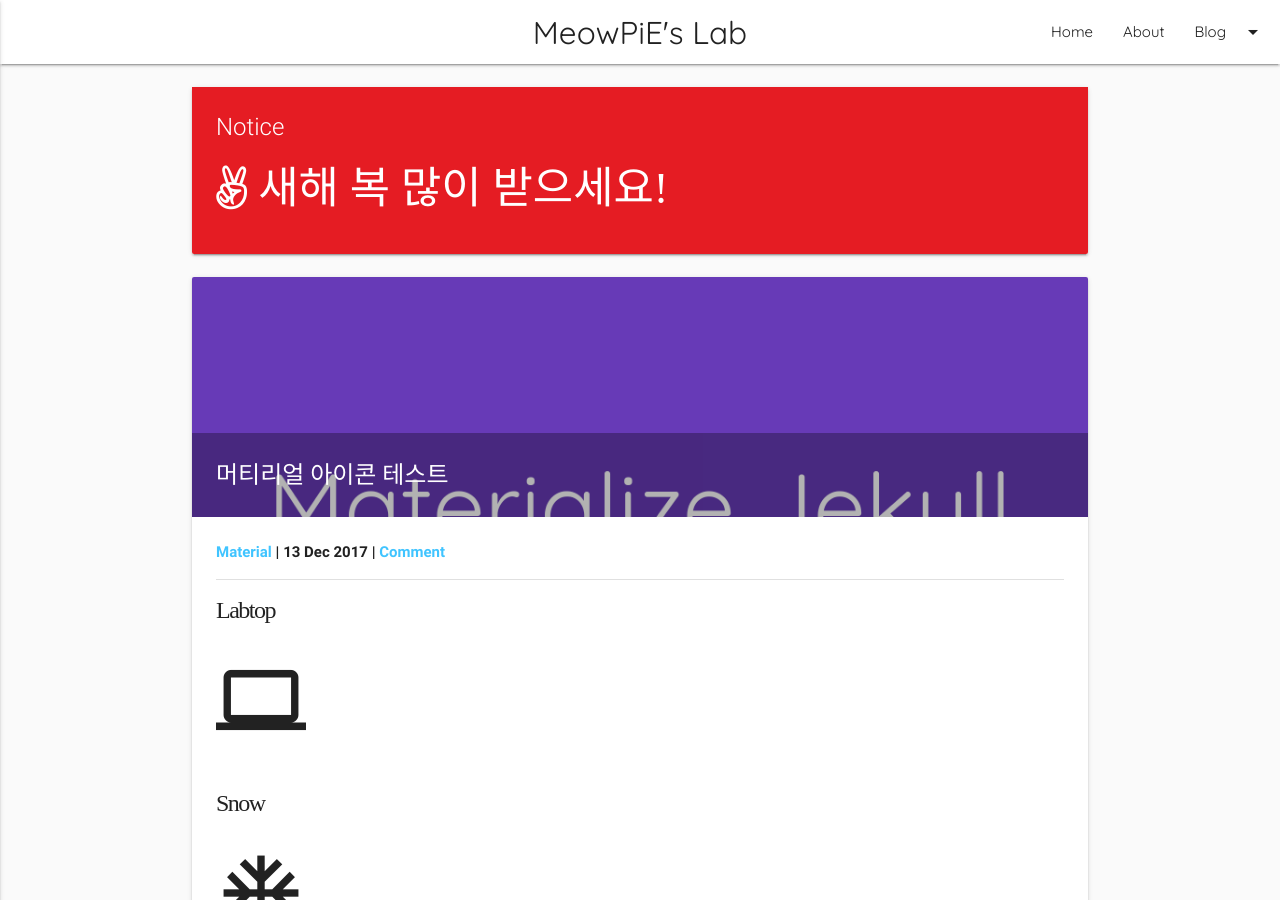
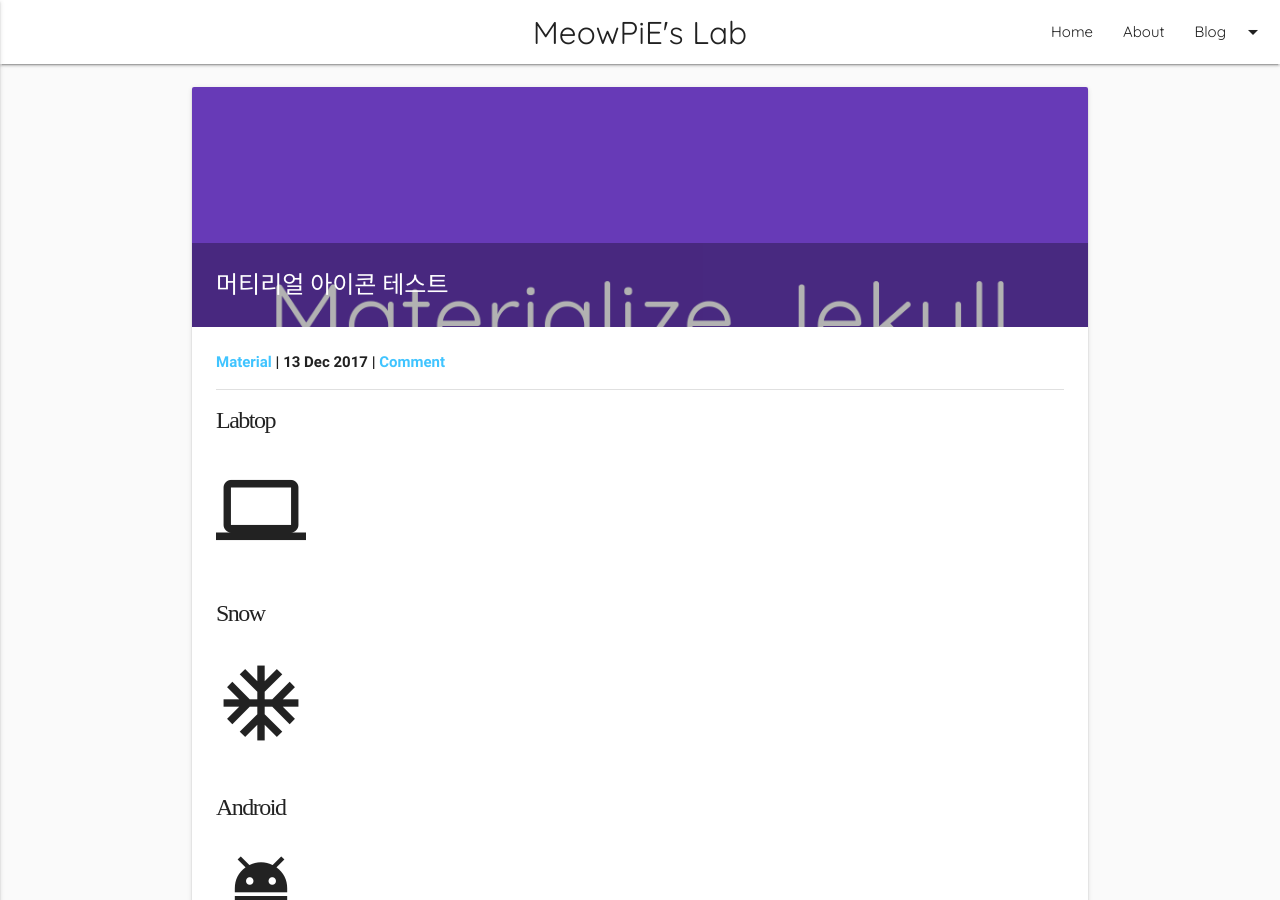
Before and after one commit to NenkaLab/meowpie.github.io, a Jekyll site: the page built from _posts/2017-12-13-material-icons.md, in a window 1280 px wide and 900 px high. Built offline with Jekyll 4.4.1, drawn with Linux system fonts in a browser that asks for light colours; nearby versions of some CDN libraries; some web fonts are replaced; comment, search, counter and statistics services are not loaded.

Commit message:
디자인 수정 및 공지 삭제

```diff
--- a/_layouts/post.html
+++ b/_layouts/post.html
@@ -7,21 +7,6 @@
 <div class="container">
   <div class="section">
     <div class="row">
-      <div class="col s12">
-        <article>
-          <div class="card">
-            <div class="card-content" style="color:#fff; background-color:#e51c23">
-              <span class="card-title">Notice</span>
-              {% for post in site.posts %}
-              {% if post.category == "Notice" %}
-              <h3><a class="fa fa-angellist white-text" href="{{ url }}{{ post.url }}"> {{ post.title }}</a></h3>
-              {% break %}
-              {% endif %}
-              {% endfor %}
-            </div>
-          </div>
-        </article>
-      </div>
       <div class="col s12">
         <article>
           <div class="card">
--- a/about.html
+++ b/about.html
@@ -32,12 +32,10 @@
           <div class="card">
             <div class="card-content">
               <span class="card-title">Neighbors</span>
-              <p>서로 이웃말고 이웃은 내마음 이지롱!</p>
-              <br />
+              <p>서로 이웃말고 이웃은 내마음 이지롱!</p><br>
               {% for neighbor in site.neighbors %}
-              <p><a class="fa fa-user-circle fa-lg black-text" href="{{ neighbor | split:" - " | last }}" target="_blank">{{ neighbor | split:" - " | first }}</a></p>
+              <p><a class="fa fa-user-circle fa-lg black-text" href="{{ neighbor | split:" - " | last }}" target="_blank">{{ neighbor | split:" - " | first }}</a></p><br>
               {% endfor %}
-              <br />
               <a class="btn-flat waves-effect waves-light deep-purple logo-font white-text" href="{{ url }}/notice/2017/12/07/join-neighbor/" style="border: 1px #fff solid;">냥파이와 이웃을 맺기!</a>
             </div>
           </div>
```
